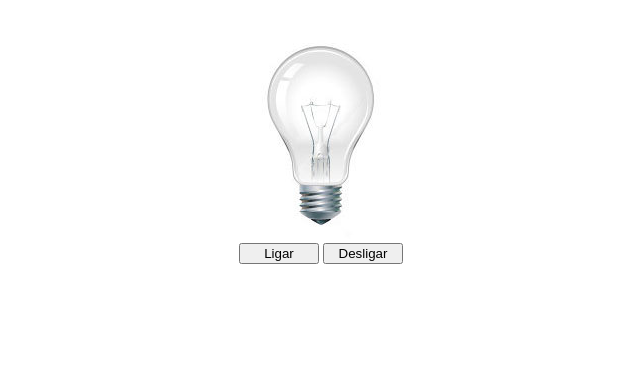
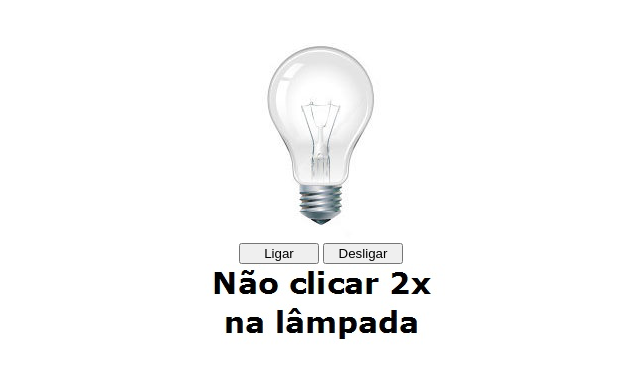
Before and after one commit to luizgalluzzi/Primeiro-Javascript, a plain HTML site: page index.html in a window 1280 px wide. Shown: the part 69-446 px from the top of the page, without its empty margins (319-959 px from the left). Drawn offline with Linux system fonts and the light colour scheme.

Commit message:
commit 2

```diff
--- a/index.html
+++ b/index.html
@@ -17,7 +17,10 @@
         </div>
         <div>
             <button id="turnOn">Ligar</button>
-            <button id="turnOff">Desligar</button>
+            <button id="turnOff">Desligar</button> <br>
+        </div>
+        <div>
+            <img src="./Img/Aviso.jpg" alt="aviso" id="aviso">
         </div>
     </main>
     <script src="script.js"></script>
--- a/script.js
+++ b/script.js
@@ -1,6 +1,8 @@
 const turnOn = document.getElementById ("turnOn");
 const turnOff = document.getElementById ("turnOff");
 const lamp = document.getElementById ("lamp");
+const aviso = document.getElementById ("aviso");
+
 
 function islampbroken () {
     return lamp.src.indexOf ("quebrada") > -1
@@ -17,6 +19,7 @@ function lampOff () {
 }
 function lampbroken () {
     lamp.src = "./Img/quebrada.jpg";
+    aviso.src = "./Img/Avisado.jpg";
 }
 turnOn.addEventListener ("click", lampOn);
 turnOff.addEventListener ("click", lampOff);
```
Also changed, not shown: Img/Avisado.jpg (added), Img/Aviso.jpg (added).
